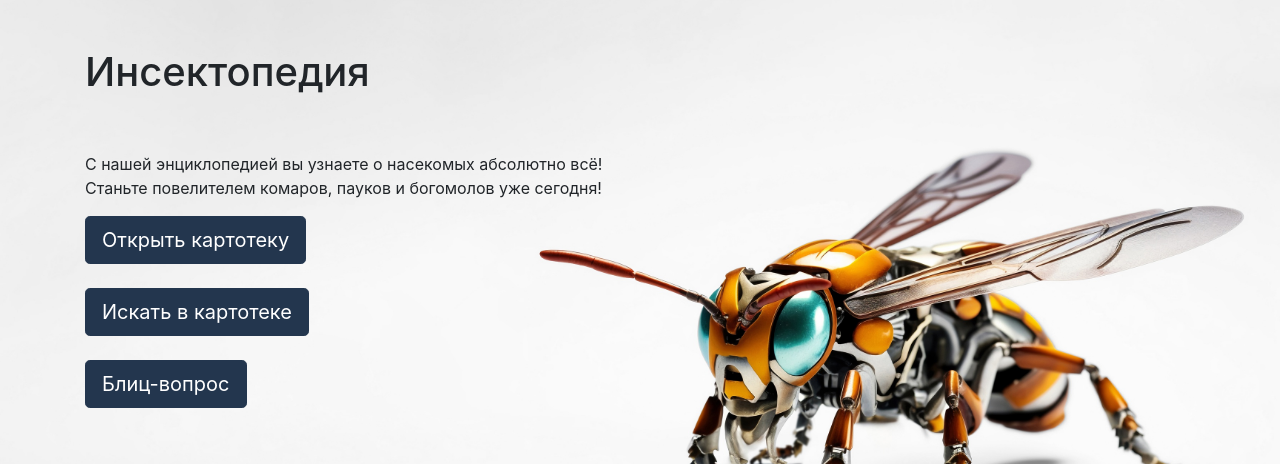
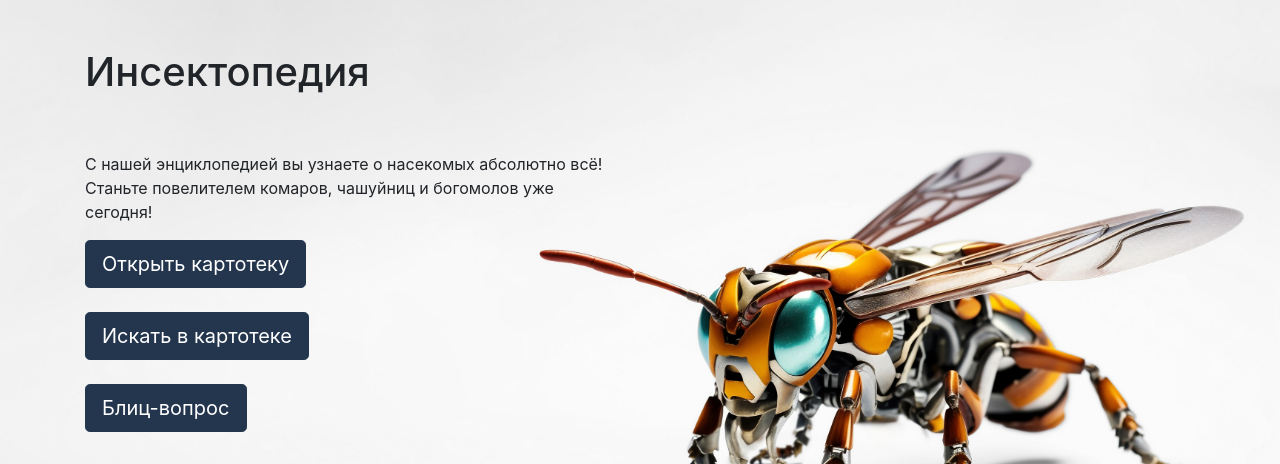
Before and after one commit to ypary/cyclo, a Django app: page / in a window 1280 px wide. Shown: the part 56-520 px from the top of the page. Run offline with Django 5.2, Linux system fonts and the light colour scheme; some libraries are stand-ins or nearby versions.

Commit message:
убрали пауков

```diff
--- a/animals/templates/animals/index.html
+++ b/animals/templates/animals/index.html
@@ -14,7 +14,7 @@
                     <br><br>
                     <p>
                         С нашей энциклопедией вы узнаете о насекомых абсолютно всё!
-                        Станьте повелителем комаров, пауков и богомолов уже сегодня!
+                        Станьте повелителем комаров, чашуйниц и богомолов уже сегодня!
                     </p>
                     <button id="start-purchase-btn" type="button" class="btn btn-lg">
                         <a id="start-purchase-link" href="{% url 'animals:index' %}">
```
